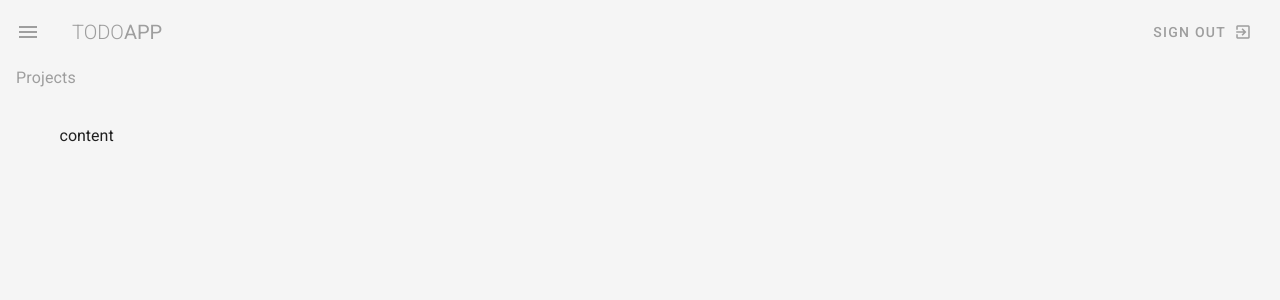
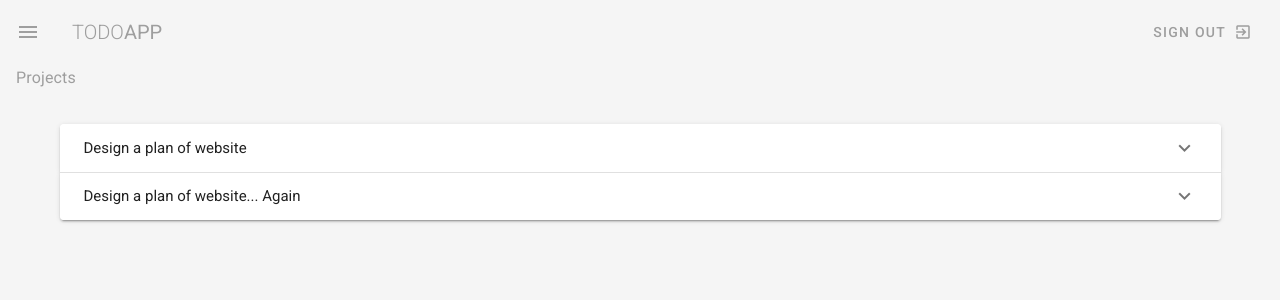
Before and after one commit to rakasiwisurya/todo-app-vuetify, a Vue app: page /projects in a window 1280 px wide. Shown: the top 300 px of the page. Built offline with nearby package versions, Linux system fonts and the light colour scheme.

Commit message:
membuat expansion panel pada projects page

```diff
--- a/src/views/Projects.vue
+++ b/src/views/Projects.vue
@@ -3,7 +3,17 @@
     <h1 class="subtitle-1 grey--text">Projects</h1>
 
     <v-container class="my-5">
-      content
+
+      <v-expansion-panels>
+        <v-expansion-panel v-for="project in myProjects" :key="project.title">
+          <v-expansion-panel-header>{{ project.title }}</v-expansion-panel-header>
+          <v-expansion-panel-content class="px-4 grey--text">
+            <div class="font-weight-bold">{{ project.due }}</div>
+            <div>{{ project.content }}</div>
+          </v-expansion-panel-content>
+        </v-expansion-panel>
+      </v-expansion-panels>
+
     </v-container>
 
   </div>
@@ -13,6 +23,24 @@
 
 export default {
   name: "Projects",
-
+  data() {
+    return {
+      projects:[
+        {title: 'Design a plan of website', person: 'Rakasiwi Surya', due: '27th May 2020', status: 'overdue', content: 'Lorem ipsum dolor sit amet consectetur adipisicing elit. Beatae facere, magnam consectetur est molestiae in unde, veniam exercitationem aperiam natus quia blanditiis id saepe. Optio impedit enim veniam deserunt? Et?'},
+        {title: 'Code up the dashboard page', person: 'Erik Prasetya', due: '15th Oct 2020', status: 'complete', content: 'Lorem ipsum dolor sit amet consectetur adipisicing elit. Beatae facere, magnam consectetur est molestiae in unde, veniam exercitationem aperiam natus quia blanditiis id saepe. Optio impedit enim veniam deserunt? Et?'},
+        {title: 'Code up the projects page', person: 'Rey', due: '15th Oct 2020', status: 'ongoing', content: 'Lorem ipsum dolor sit amet consectetur adipisicing elit. Beatae facere, magnam consectetur est molestiae in unde, veniam exercitationem aperiam natus quia blanditiis id saepe. Optio impedit enim veniam deserunt? Et?'},
+        {title: 'Code up the team page', person: 'Ikbal Aziz', due: '15th Oct 2020', status: 'ongoing', content: 'Lorem ipsum dolor sit amet consectetur adipisicing elit. Beatae facere, magnam consectetur est molestiae in unde, veniam exercitationem aperiam natus quia blanditiis id saepe. Optio impedit enim veniam deserunt? Et?'},
+        {title: 'Design mockup website', person: 'Robi Habibulloh', due: '1st Jun 2020', status: 'complete', content: 'Lorem ipsum dolor sit amet consectetur adipisicing elit. Beatae facere, magnam consectetur est molestiae in unde, veniam exercitationem aperiam natus quia blanditiis id saepe. Optio impedit enim veniam deserunt? Et?'},
+        {title: 'Design a plan of website... Again', person: 'Rakasiwi Surya', due: '1st June 2020', status: 'ongoing', content: 'Lorem ipsum dolor sit amet consectetur adipisicing elit. Beatae facere, magnam consectetur est molestiae in unde, veniam exercitationem aperiam natus quia blanditiis id saepe. Optio impedit enim veniam deserunt? Et?'},
+      ],
+    }
+  },
+  computed: {
+    myProjects(){
+      return this.projects.filter(project => {
+        return project.person === 'Rakasiwi Surya'
+      })
+    }
+  },
 };
 </script>
```
